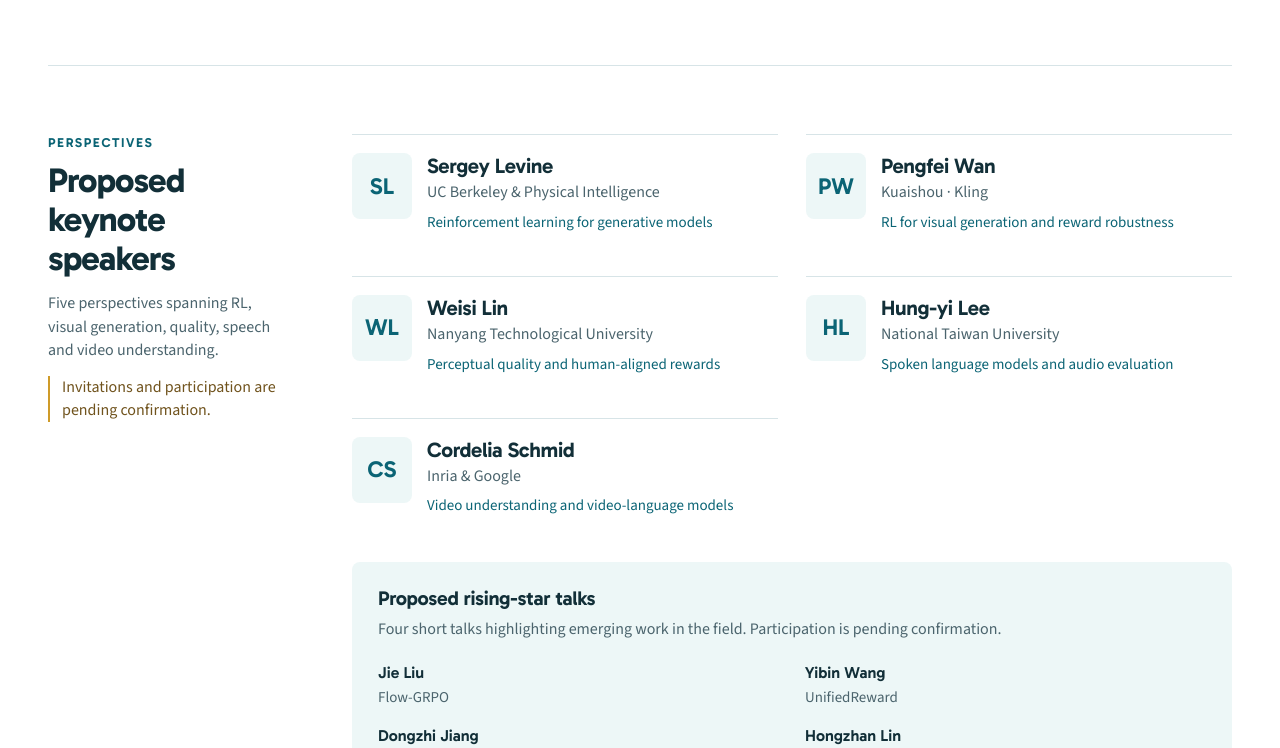
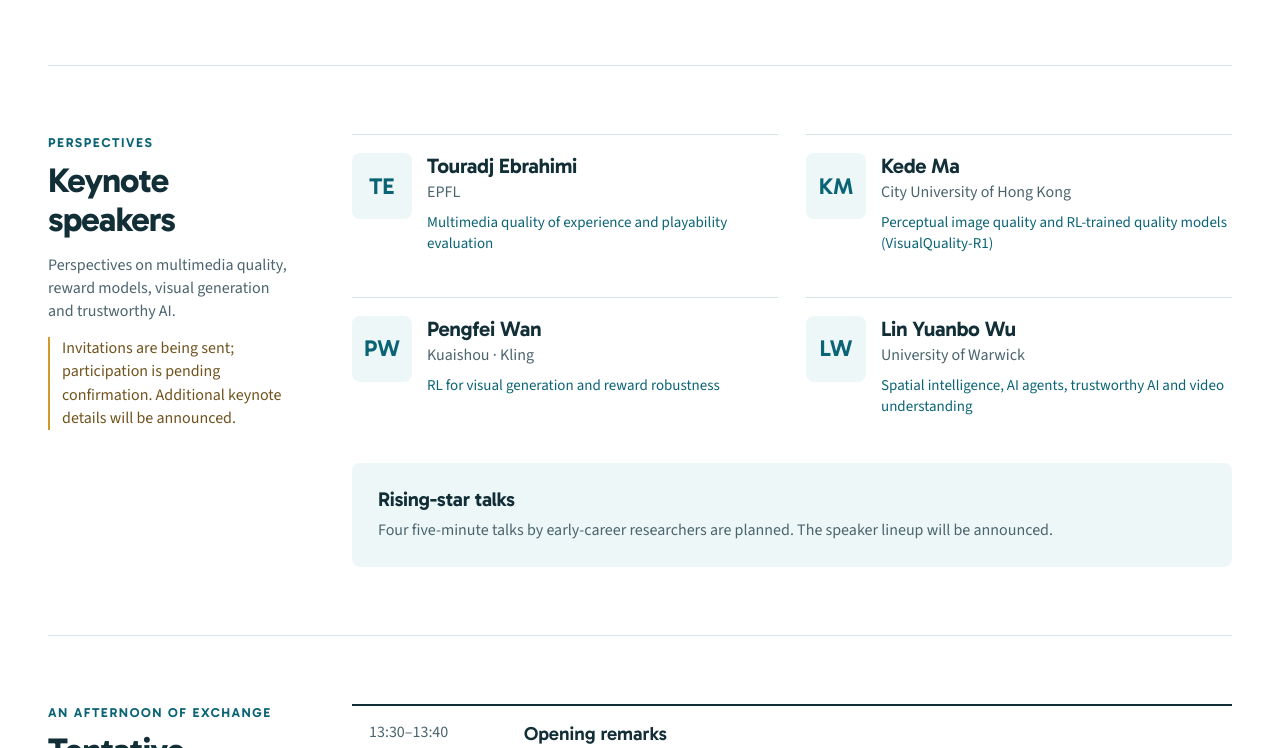
Before and after one commit to unirl-workshop/unirl-workshop.github.io, a plain HTML site: page index.html in a window 1280 px wide. Shown: the part 2052-2800 px from the top of the page. Drawn offline with Linux system fonts and the light colour scheme.

Commit message:
Sync homepage with latest Overleaf proposal

```diff
--- a/index.html
+++ b/index.html
@@ -4,10 +4,10 @@
   <meta charset="utf-8">
   <meta name="viewport" content="width=device-width, initial-scale=1">
   <title>UniRL | Reinforcement Learning for Unified Multimodal Models · ICME 2027</title>
-  <meta name="description" content="UniRL: Rewarding Models That See, Taste and Create. A proposed ICME 2027 workshop on RL algorithms, rewards, and reliable evaluation for unified multimodal models.">
+  <meta name="description" content="UniRL: Rewarding Models That See, Hear and Create. A proposed ICME 2027 workshop on RL algorithms, rewards, and reliable evaluation for unified multimodal models.">
   <meta name="theme-color" content="#0b6475">
   <meta property="og:title" content="UniRL · Reinforcement Learning for Unified Multimodal Models">
-  <meta property="og:description" content="Rewarding Models That See, Taste and Create. Proposed for IEEE ICME 2027 in Xiamen, China.">
+  <meta property="og:description" content="Rewarding Models That See, Hear and Create. Proposed for IEEE ICME 2027 in Xiamen, China.">
   <meta property="og:type" content="website">
   <link rel="icon" href="assets/favicon.svg" type="image/svg+xml">
   <link rel="preload" href="assets/fonts/gabarito.woff2" as="font" type="font/woff2" crossorigin>
@@ -31,7 +31,7 @@
     <div class="mast-copy">
       <p class="eyebrow">A proposed IEEE ICME 2027 workshop</p>
       <h1 id="hero-title"><span class="wordmark">UniRL<span class="wordmark-dot">.</span></span><span class="hero-title">Reinforcement Learning for Unified Multimodal Models</span></h1>
-      <p class="tagline">Rewarding Models That<br> See, Taste and Create.</p>
+      <p class="tagline">Rewarding Models That<br> See, Hear and Create.</p>
       <p class="hero-intro">Better policies. Trustworthy rewards.<br> Models that understand and generate together.</p>
       <div class="actions"><a class="btn btn-primary" href="#papers">Explore the Call for Papers</a><a class="btn btn-outline" href="#program">View Program</a></div>
     </div>
@@ -57,14 +57,13 @@
 </section>
 
 <section class="section" id="speakers" aria-labelledby="speakers-title">
-  <div class="section-head"><p class="section-kicker">Perspectives</p><h2 id="speakers-title">Proposed keynote speakers</h2><p>Five perspectives spanning RL, visual generation, quality, speech and video understanding.</p><p class="status-note">Invitations and participation are pending confirmation.</p></div>
+  <div class="section-head"><p class="section-kicker">Perspectives</p><h2 id="speakers-title">Keynote speakers</h2><p>Perspectives on multimedia quality, reward models, visual generation and trustworthy AI.</p><p class="status-note">Invitations are being sent; participation is pending confirmation. Additional keynote details will be announced.</p></div>
   <div class="body"><ul class="speaker-list">
-    <li><span class="speaker-monogram" aria-hidden="true">SL</span><div><h3>Sergey Levine</h3><p class="affiliation">UC Berkeley &amp; Physical Intelligence</p><p>Reinforcement learning for generative models</p></div></li>
+    <li><span class="speaker-monogram" aria-hidden="true">TE</span><div><h3>Touradj Ebrahimi</h3><p class="affiliation">EPFL</p><p>Multimedia quality of experience and playability evaluation</p></div></li>
+    <li><span class="speaker-monogram" aria-hidden="true">KM</span><div><h3>Kede Ma</h3><p class="affiliation">City University of Hong Kong</p><p>Perceptual image quality and RL-trained quality models (VisualQuality-R1)</p></div></li>
     <li><span class="speaker-monogram" aria-hidden="true">PW</span><div><h3>Pengfei Wan</h3><p class="affiliation">Kuaishou · Kling</p><p>RL for visual generation and reward robustness</p></div></li>
-    <li><span class="speaker-monogram" aria-hidden="true">WL</span><div><h3>Weisi Lin</h3><p class="affiliation">Nanyang Technological University</p><p>Perceptual quality and human-aligned rewards</p></div></li>
-    <li><span class="speaker-monogram" aria-hidden="true">HL</span><div><h3>Hung-yi Lee</h3><p class="affiliation">National Taiwan University</p><p>Spoken language models and audio evaluation</p></div></li>
-    <li><span class="speaker-monogram" aria-hidden="true">CS</span><div><h3>Cordelia Schmid</h3><p class="affiliation">Inria &amp; Google</p><p>Video understanding and video-language models</p></div></li>
-  </ul><div class="rising-stars"><h3>Proposed rising-star talks</h3><p>Four short talks highlighting emerging work in the field. Participation is pending confirmation.</p><ul><li><strong>Jie Liu</strong><span>Flow-GRPO</span></li><li><strong>Yibin Wang</strong><span>UnifiedReward</span></li><li><strong>Dongzhi Jiang</strong><span>T2I-R1</span></li><li><strong>Hongzhan Lin</strong><span>Speech–text alignment &amp; multimodal critique</span></li></ul></div></div>
+    <li><span class="speaker-monogram" aria-hidden="true">LW</span><div><h3>Lin Yuanbo Wu</h3><p class="affiliation">University of Warwick</p><p>Spatial intelligence, AI agents, trustworthy AI and video understanding</p></div></li>
+  </ul><div class="rising-stars"><h3>Rising-star talks</h3><p>Four five-minute talks by early-career researchers are planned. The speaker lineup will be announced.</p></div></div>
 </section>
 
 <section class="section" id="program" aria-labelledby="program-title">
@@ -108,18 +107,18 @@
   <div class="section-head"><p class="section-kicker">The team</p><h2 id="organizers-title">Organizers</h2><p>Bringing together unified models, reinforcement learning, perceptual quality, audio and multimedia evaluation.</p><p class="team-note">Team and affiliations are listed as in the proposal and remain subject to final confirmation.</p></div>
   <div class="body"><h3 class="group-heading">Co-lead organizers</h3><ul class="people leads">
     <li><img class="photo" src="assets/people/pengfei-zhou.png" alt="Pengfei Zhou" width="320" height="320" loading="lazy"><h4>Pengfei Zhou</h4><p class="affiliation">National University of Singapore &amp; InfRec</p><p class="person-role">Main contact · Technical program<br> RL algorithms</p></li>
-    <li><img class="photo" src="assets/people/sun-jiachen-luo.jpg" alt="Sun Jiachen Luo" width="320" height="320" loading="lazy"><h4>Sun Jiachen Luo</h4><p class="affiliation">Technical University of Munich</p><p class="person-role">Speaker &amp; panel coordination<br> Rewards, audio &amp; speech</p></li>
+    <li><img class="photo" src="assets/people/sun-jiachen-luo.jpg" alt="Jiachen Luo" width="320" height="320" loading="lazy"><h4>Jiachen Luo</h4><p class="affiliation">Technical University of Munich</p><p class="person-role">Speaker &amp; panel coordination<br> Rewards, audio &amp; speech</p></li>
     <li><img class="photo" src="assets/people/yeying-jin.jpg" alt="Yeying Jin" width="320" height="320" loading="lazy"><h4>Yeying Jin</h4><p class="affiliation">National University of Singapore &amp; Tencent</p><p class="person-role">Industry relations<br> RL for video generation</p></li>
+  </ul><h3 class="group-heading">Steering committee</h3><ul class="people steering">
+    <li><img class="photo" src="assets/people/patrick-le-callet.webp" alt="Patrick Le Callet" width="320" height="320" loading="lazy"><h4>Patrick Le Callet</h4><p class="affiliation">Nantes Université</p><p class="person-role">Quality models as rewards<br> IEEE TC liaison</p></li>
+    <li><img class="photo" src="assets/people/shuicheng-yan.webp" alt="Shuicheng Yan" width="320" height="320" loading="lazy"><h4>Shuicheng Yan</h4><p class="affiliation">National University of Singapore &amp; Skywork</p><p class="person-role">RL for unified models<br> Industry</p></li>
+    <li><img class="photo" src="assets/people/bjorn-schuller.jpg" alt="Björn W. Schuller" width="320" height="320" loading="lazy"><h4>Björn W. Schuller</h4><p class="affiliation">Technical University of Munich &amp; Imperial College London</p><p class="person-role">Audio &amp; speech rewards</p></li>
   </ul><h3 class="group-heading">Organizing committee</h3><ul class="people committee">
     <li><img class="photo" src="assets/people/weiqing-min.jpg" alt="Weiqing Min" width="320" height="320" loading="lazy"><h4>Weiqing Min</h4><p class="affiliation">Institute of Computing Technology, Chinese Academy of Sciences</p><p class="person-role">ICME liaison · Reliability &amp; evaluation</p></li>
     <li><img class="photo" src="assets/people/cong-bai.jpg" alt="Cong Bai" width="320" height="320" loading="lazy"><h4>Cong Bai</h4><p class="affiliation">Zhejiang University of Technology</p><p class="person-role">Video reliability &amp; evaluation</p></li>
     <li><img class="photo" src="assets/people/hexin-wang.jpg" alt="Hexin Wang" width="320" height="320" loading="lazy"><h4>Hexin Wang</h4><p class="affiliation">InfRec</p><p class="person-role">Industry &amp; sponsorship<br> Self-improving agents</p></li>
     <li><img class="photo" src="assets/people/suorong-yang.png" alt="Suorong Yang" width="320" height="320" loading="lazy"><h4>Suorong Yang</h4><p class="affiliation">National University of Singapore</p><p class="person-role">Review coordination &amp; website<br> Data quality &amp; evaluation</p></li>
     <li><img class="photo" src="assets/people/canran-xiao.jpg" alt="Canran Xiao" width="320" height="320" loading="lazy"><h4>Canran Xiao</h4><p class="affiliation">Sun Yat-sen University</p><p class="person-role">Review coordination<br> Data quality &amp; evaluation</p></li>
-  </ul><h3 class="group-heading">Steering committee</h3><ul class="people steering">
-    <li><img class="photo" src="assets/people/patrick-le-callet.webp" alt="Patrick Le Callet" width="320" height="320" loading="lazy"><h4>Patrick Le Callet</h4><p class="affiliation">Nantes Université</p><p class="person-role">Quality models as rewards<br> IEEE TC liaison</p></li>
-    <li><img class="photo" src="assets/people/shuicheng-yan.webp" alt="Shuicheng Yan" width="320" height="320" loading="lazy"><h4>Shuicheng Yan</h4><p class="affiliation">National University of Singapore &amp; Skywork</p><p class="person-role">RL for unified models<br> Industry</p></li>
-    <li><img class="photo" src="assets/people/bjorn-schuller.jpg" alt="Björn W. Schuller" width="320" height="320" loading="lazy"><h4>Björn W. Schuller</h4><p class="affiliation">Technical University of Munich &amp; Imperial College London</p><p class="person-role">Audio &amp; speech rewards</p></li>
   </ul><p class="source-note">The Technical Program Committee will be announced once confirmed.</p></div>
 </section>
 </main>
```
